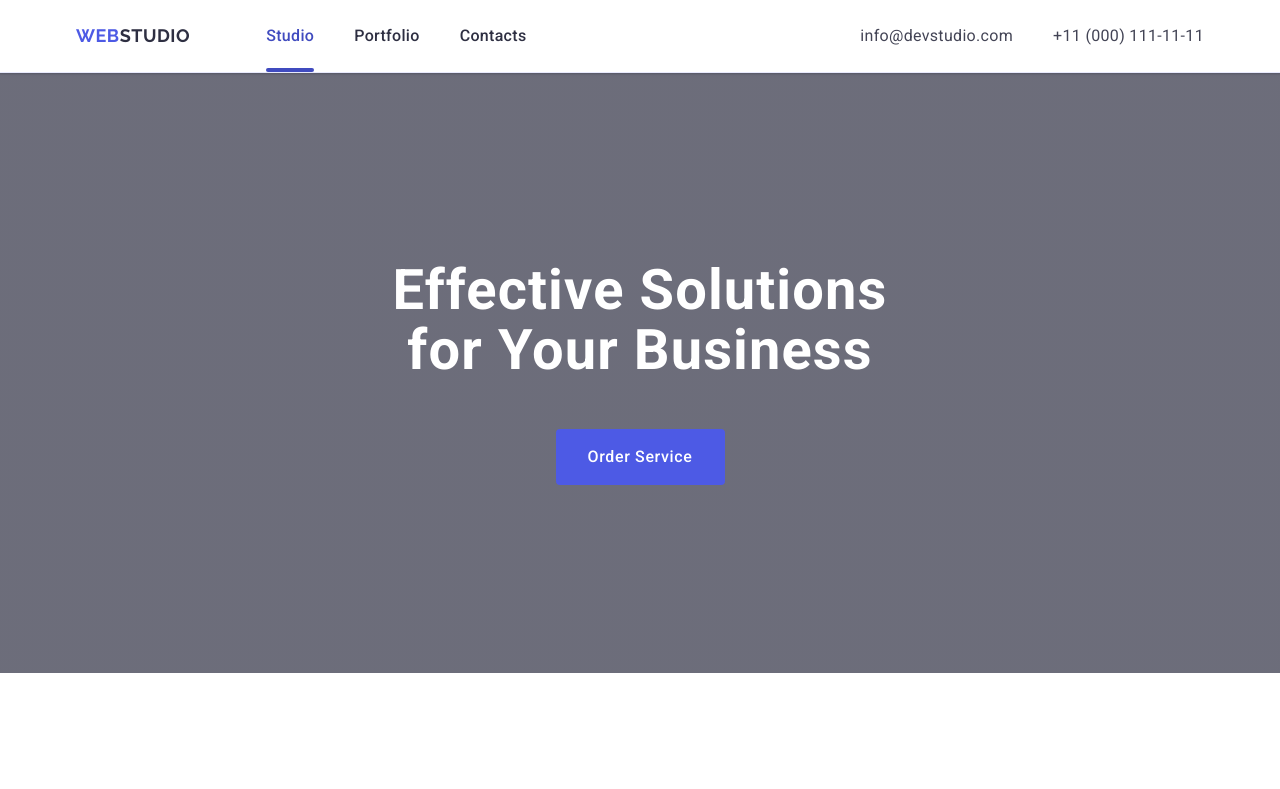
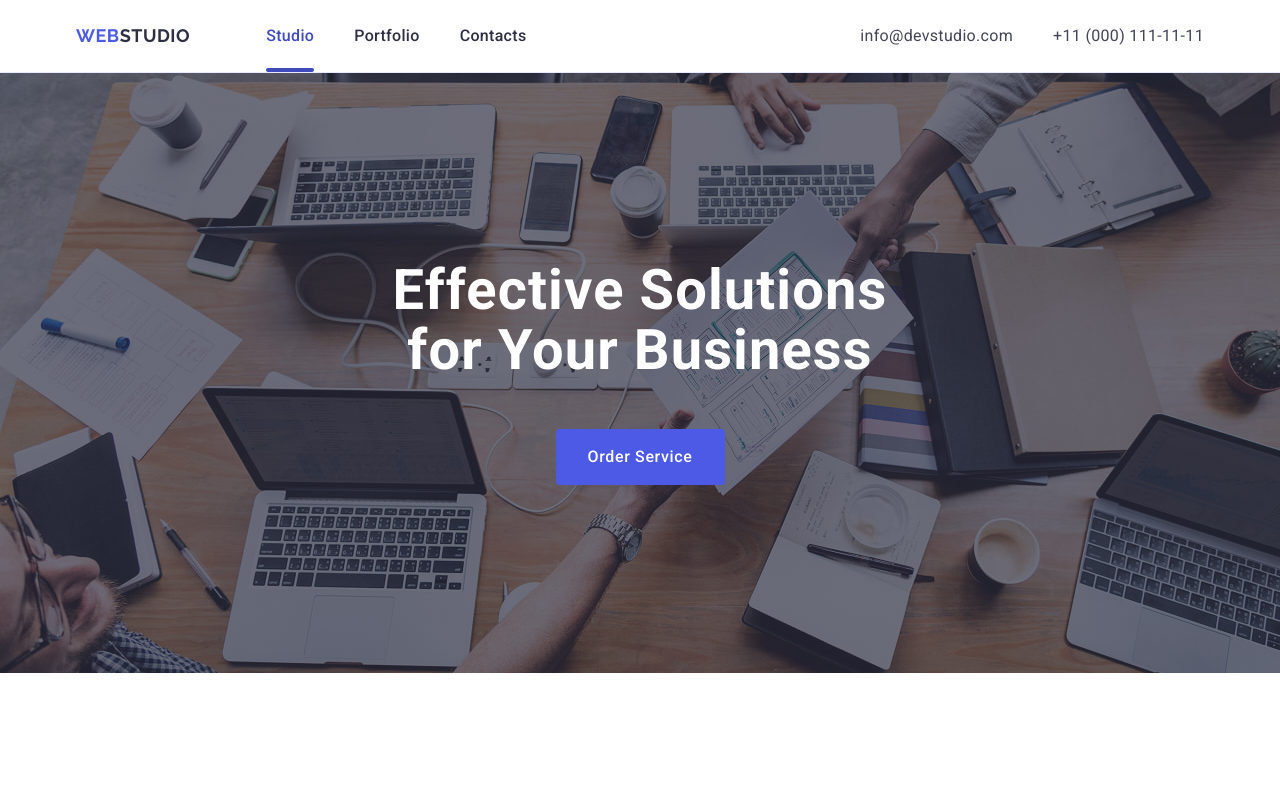
Before and after one commit to RuslanKravets99/goit-markup-hw-04, a plain HTML site: page index.html in a window 1280 px wide. Shown: the top 789 px of the page. Drawn offline with nearby package versions, Linux system fonts and the light colour scheme; the site is published under a folder, as on GitHub Pages, so addresses that start at the root find nothing.

Commit message:
commit message

```diff
--- a/css/styles.css
+++ b/css/styles.css
@@ -175,7 +175,7 @@ font-style: normal;}
   text-align: center;
   padding:188px 0;
   background-repeat: no-repeat;
-  background: linear-gradient(rgba(46, 47, 66, 0.7),rgba(46, 47, 66, 0.7)), url(/images/people-office-1.jpg);
+  background: linear-gradient(rgba(46, 47, 66, 0.7),rgba(46, 47, 66, 0.7)), url(../images/people-office-1.jpg);
   background-size: cover;
 }
 
```
